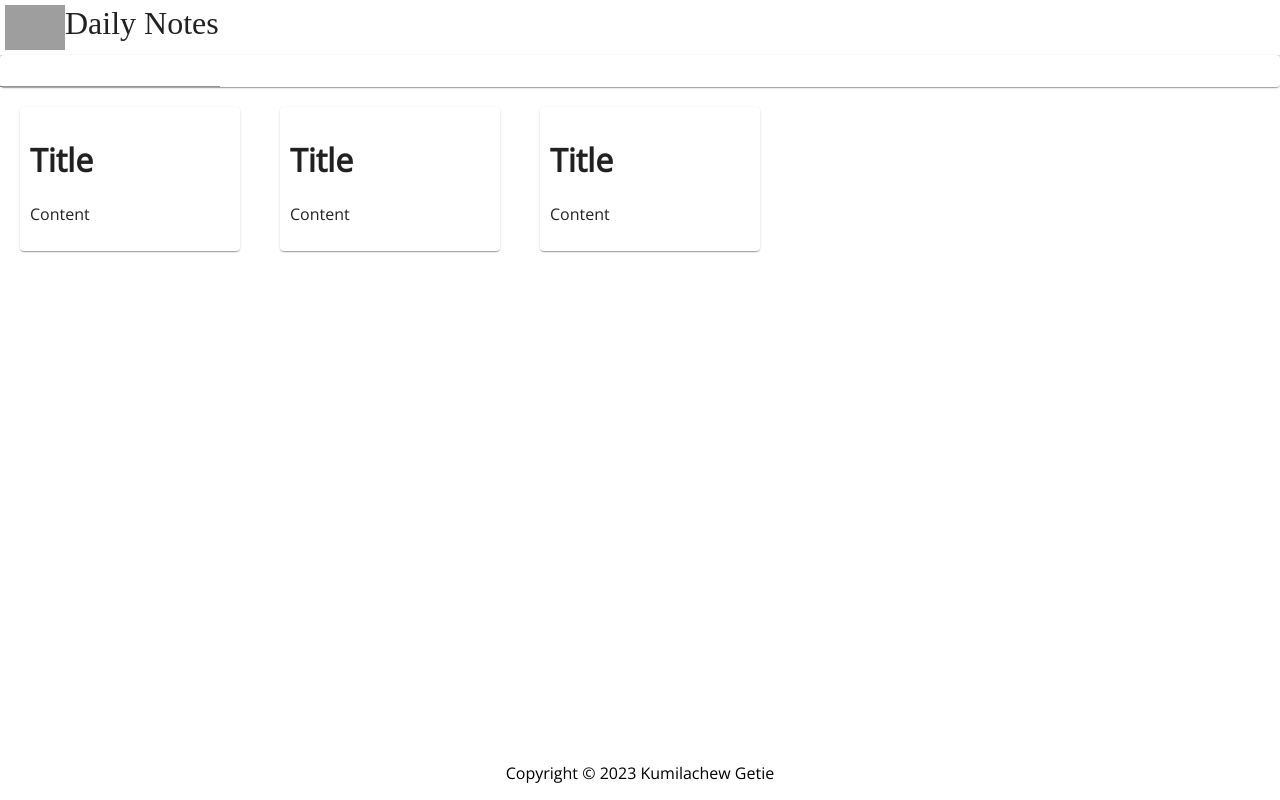
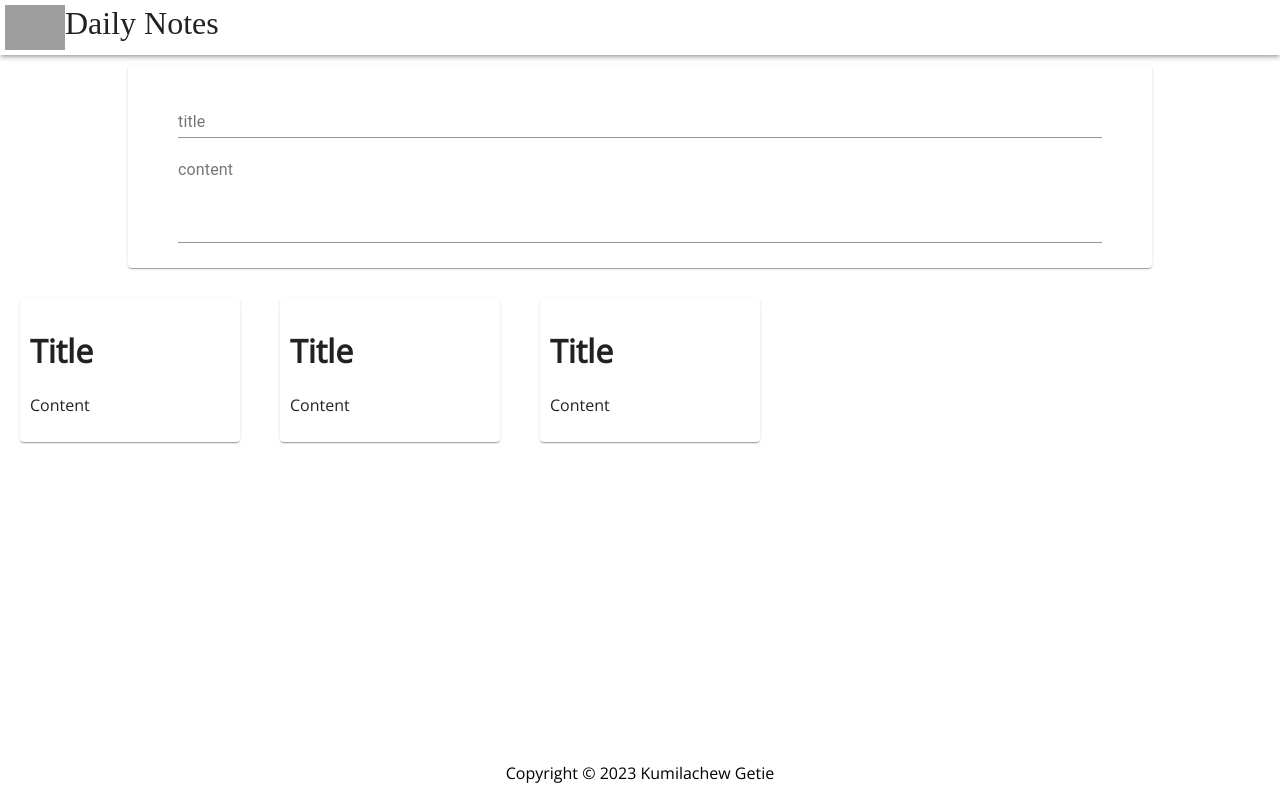
Before and after one commit to Kumilachew-g/react-daily-notes, a React (Create React App) app: page / in a window 1280 px wide. Built offline with nearby package versions, Linux system fonts and the light colour scheme; grey boxes are pictures that could not be loaded; the HTML template or start-up script is replaced by a standard one.

Commit message:
Add textFiled and styling

```diff
--- a/src/components/FormArea.jsx
+++ b/src/components/FormArea.jsx
@@ -2,9 +2,16 @@ import { Paper, TextField } from '@material-ui/core';
 
 function FormArea() {
   return (
-    <Paper>
+    <Paper style={{ margin: '10px 10%', padding: '25px 50px' }}>
       <form>
-        <TextField />
+        <TextField label='title' fullWidth autoComplete='off' />
+        <TextField
+          label='content'
+          multiline
+          rows={4}
+          fullWidth
+          autoComplete='off'
+        />
       </form>
     </Paper>
   );
```
